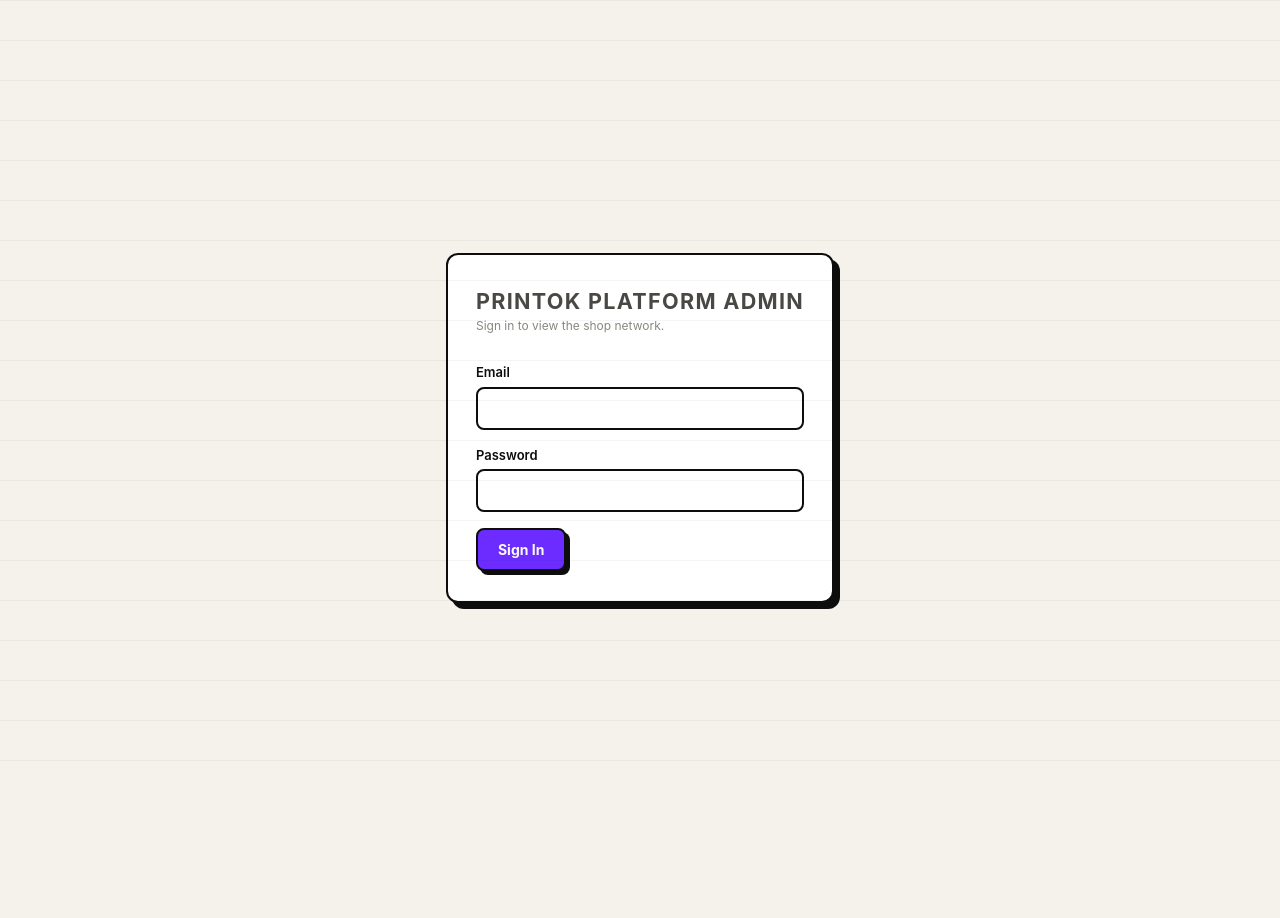
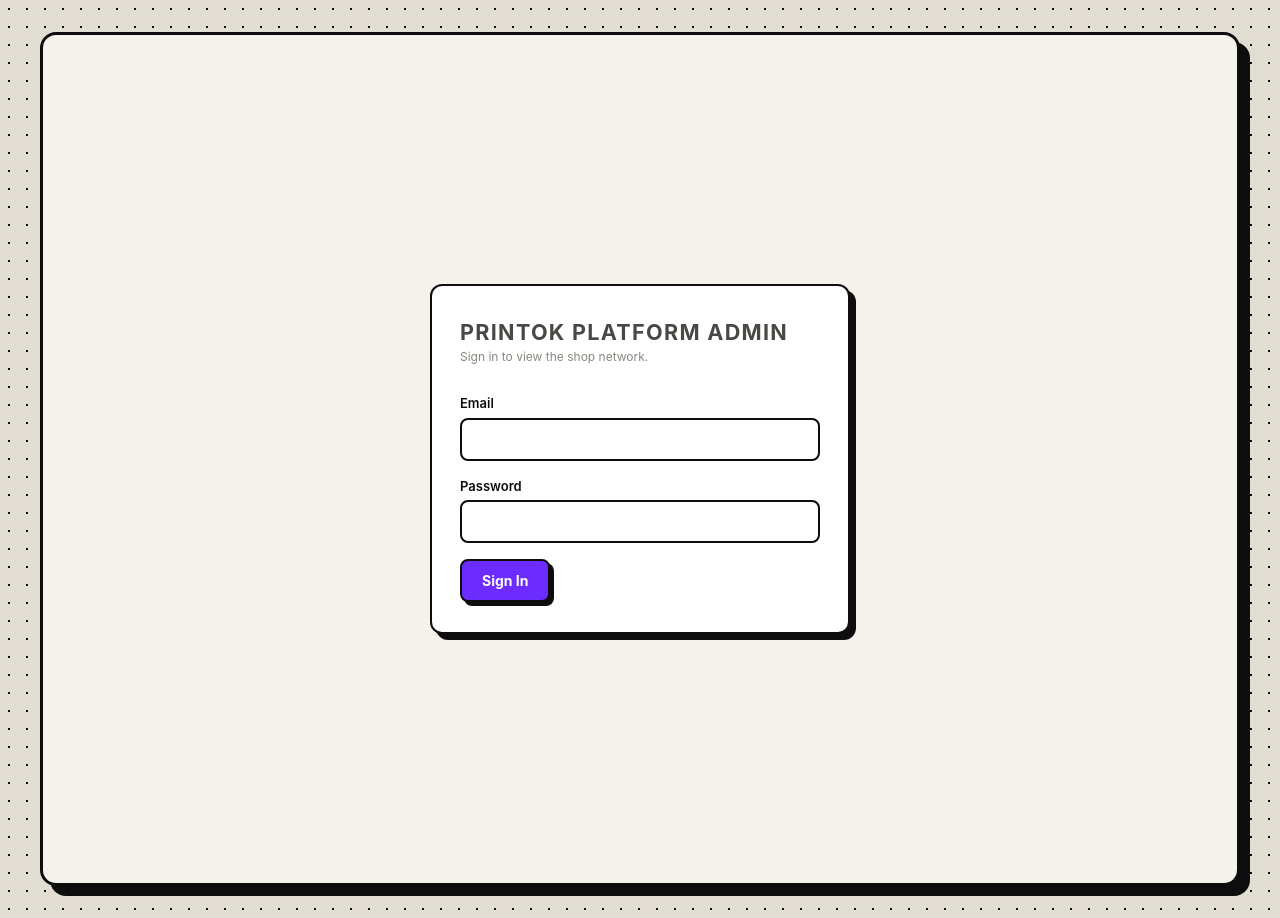
Before and after one commit to Ayan-css/PrintOK, a website: page apps/customer-web/public/admin.html in a window 1280 px wide. Before the commit the page ends 876 px from the top, so only its background shows below. Drawn offline with Linux system fonts and the light colour scheme; no server answers.

Commit message:
style(admin): put the console on the shared layout, at 1200px
admin.html was the only page not using .page-container. It used .app-shell and
.container, neither of which is defined anywhere in the stylesheet — so its
width came entirely from an inline display:flex on <body>, which sizes a flex
item to its content. The console was therefore as wide as its widest row rather
than the width it was designed for, and the shop network table squeezed nine
columns into it.

It now uses the same container as every other page, capped at 1200px, and picks
up the desk background the rest of the site has.

The two orphaned .container--wide rules went with it; nothing else referenced
them. .admin-auth-view centres itself with its own min-height, so removing the
body flex does not affect the sign-in screen.

```diff
--- a/apps/customer-web/public/admin.html
+++ b/apps/customer-web/public/admin.html
@@ -8,9 +8,9 @@
   <title>Platform Admin — PrintOk</title>
   <link rel="stylesheet" href="/styles.css">
 </head>
-<body style="display: flex;justify-content: center; align-items: center;">
-  <div class="app-shell">
-    <div class="container container--wide">
+<body class="bg-paper">
+  <div class="app-wrapper">
+    <div class="page-container page-container--reading">
 
       <!-- SIGN IN -->
       <section id="adminAuthView" class="admin-auth-view">
--- a/apps/customer-web/public/styles.css
+++ b/apps/customer-web/public/styles.css
@@ -2545,8 +2545,6 @@
    Platform admin console
    --------------------------------------------------------------------------- */
 
-.container--wide { max-width: 1200px; }
-
 .admin-auth-view {
   display: flex;
   align-items: center;
@@ -3068,7 +3066,6 @@
    rules add breathing room without removing anything.
    --------------------------------------------------------------------------- */
 
-.container--wide { padding-block: 28px 48px; }
 
 .admin-topbar {
   margin-bottom: 24px;
```
